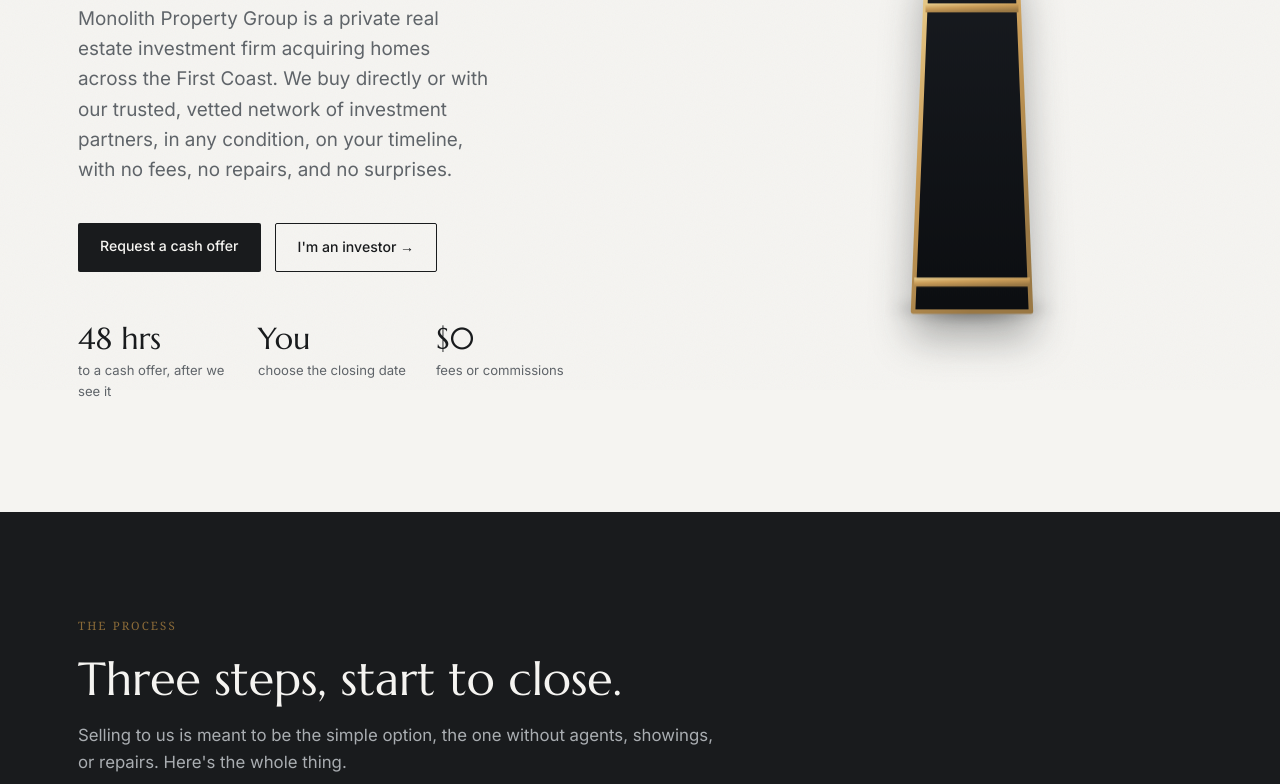
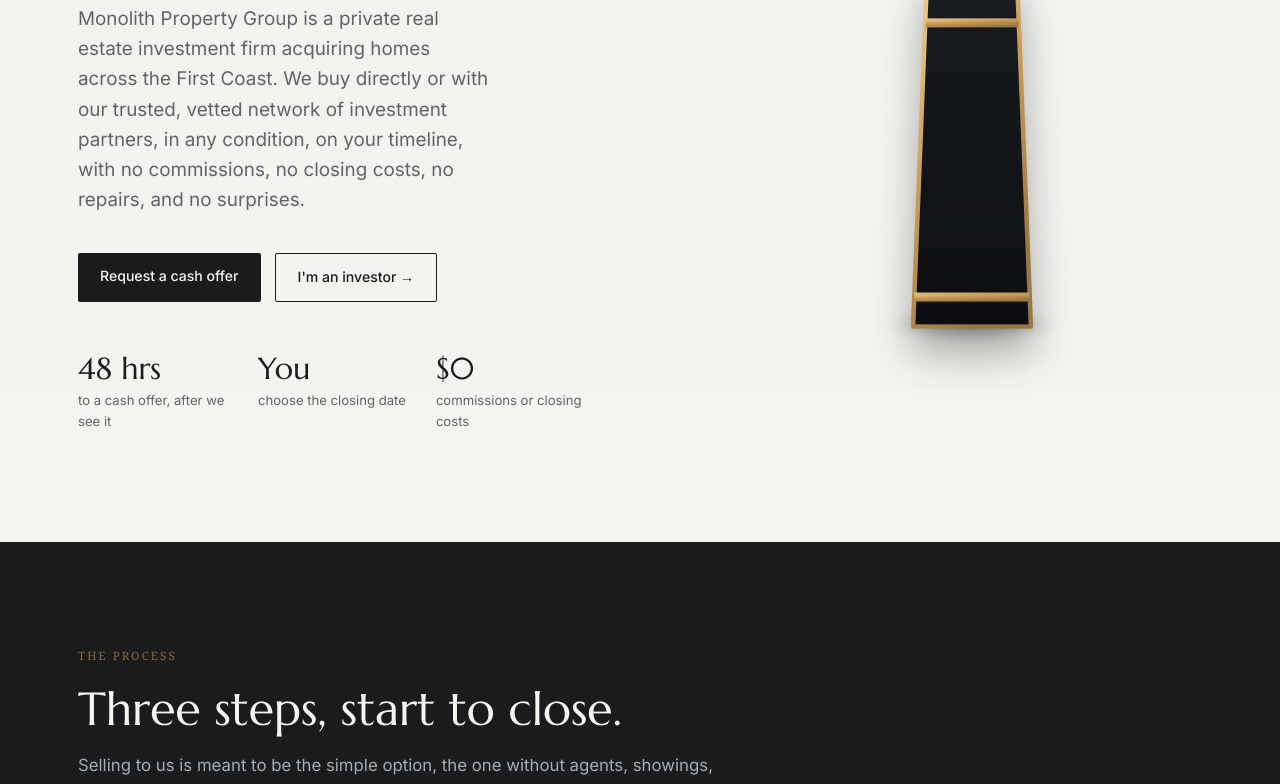
Before and after one commit to JohnFalconetti/monolithpropertygroup, a plain HTML site: page index.html in a window 1280 px wide. Shown: the part 410-1194 px from the top of the page. Drawn offline with Linux system fonts and the light colour scheme; a web font is replaced by a local one.

Commit message:
Clarify no commissions or closing costs; note payoff of amounts owed
Co-Authored-By: Claude Opus 5.5 <noreply@anthropic.com>
Claude-Session: https://claude.ai/code/session_012QsbsYtnRZF36mPq8mGDFk

```diff
--- a/index.html
+++ b/index.html
@@ -4,17 +4,17 @@
 <meta charset="UTF-8">
 <meta name="viewport" content="width=device-width, initial-scale=1.0">
 <title>Monolith Property Group | First Coast Home Acquisitions</title>
-<meta name="description" content="Monolith Property Group is a private real estate investment firm acquiring homes for cash across Florida's First Coast. Fair cash offers, any condition, no fees, and closing on your timeline.">
+<meta name="description" content="Monolith Property Group is a private real estate investment firm acquiring homes for cash across Florida's First Coast. Fair cash offers, any condition, no commissions or closing costs, and closing on your timeline.">
 <link rel="canonical" href="https://monolithpropertygroup.com/">
 <meta property="og:type" content="website">
 <meta property="og:site_name" content="Monolith Property Group">
 <meta property="og:title" content="Monolith Property Group | First Coast Home Acquisitions">
-<meta property="og:description" content="Monolith Property Group is a private real estate investment firm acquiring homes for cash across Florida's First Coast. Fair cash offers, any condition, no fees, and closing on your timeline.">
+<meta property="og:description" content="Monolith Property Group is a private real estate investment firm acquiring homes for cash across Florida's First Coast. Fair cash offers, any condition, no commissions or closing costs, and closing on your timeline.">
 <meta property="og:url" content="https://monolithpropertygroup.com/">
 <meta property="og:image" content="https://monolithpropertygroup.com/og-image.png">
 <meta name="twitter:card" content="summary_large_image">
 <meta name="twitter:title" content="Monolith Property Group | First Coast Home Acquisitions">
-<meta name="twitter:description" content="Monolith Property Group is a private real estate investment firm acquiring homes for cash across Florida's First Coast. Fair cash offers, any condition, no fees, and closing on your timeline.">
+<meta name="twitter:description" content="Monolith Property Group is a private real estate investment firm acquiring homes for cash across Florida's First Coast. Fair cash offers, any condition, no commissions or closing costs, and closing on your timeline.">
 <meta name="twitter:image" content="https://monolithpropertygroup.com/og-image.png">
 <link rel="icon" type="image/svg+xml" href="favicon.svg">
 <link rel="icon" type="image/png" sizes="32x32" href="favicon-32.png">
@@ -178,7 +178,7 @@
     <div>
       <span class="eyebrow">First Coast Home Acquisitions</span>
       <h1>Solid Deals.<br>Clean Closings.</h1>
-      <p class="lead">Monolith Property Group is a private real estate investment firm acquiring homes across the First Coast. We buy directly or with our trusted, vetted network of investment partners, in any condition, on your timeline, with no fees, no repairs, and no surprises.</p>
+      <p class="lead">Monolith Property Group is a private real estate investment firm acquiring homes across the First Coast. We buy directly or with our trusted, vetted network of investment partners, in any condition, on your timeline, with no commissions, no closing costs, no repairs, and no surprises.</p>
       <div class="hero-cta">
         <a href="get-offer.html" class="btn btn-primary">Request a cash offer</a>
         <a href="investors.html" class="btn btn-ghost">I'm an investor &rarr;</a>
@@ -186,7 +186,7 @@
       <div class="trustrow">
         <div><div class="n">48 hrs</div><div class="l">to a cash offer, after we see it</div></div>
         <div><div class="n">You</div><div class="l">choose the closing date</div></div>
-        <div><div class="n">$0</div><div class="l">fees or commissions</div></div>
+        <div><div class="n">$0</div><div class="l">commissions or closing costs</div></div>
       </div>
     </div>
     <div class="monument">
@@ -230,7 +230,7 @@
     </div>
     <div class="cards">
       <div class="card reveal"><div class="mark">I</div><h3>We acquire as-is</h3><p>Dated interiors, deferred repairs, tenants in place, all fine. You repair nothing and clean nothing. We acquire the property exactly as it stands.</p></div>
-      <div class="card reveal"><div class="mark">II</div><h3>No fees, no commissions</h3><p>No agent commissions, no closing-cost surprises at the table. The figure we agree on is the figure you plan around.</p></div>
+      <div class="card reveal"><div class="mark">II</div><h3>No commissions or closing costs</h3><p>No agent commissions, and we cover the closing costs. The price we agree on is the price you plan around, less anything owed on the property.</p></div>
       <div class="card reveal"><div class="mark">III</div><h3>You choose the date</h3><p>Need to move quickly? Need six weeks to sort out your next move? You set the timeline, and we work around your life, not ours.</p></div>
       <div class="card reveal"><div class="mark">IV</div><h3>A trusted, vetted network</h3><p>We buy directly or alongside a small network of investment partners we have vetted for funds and a record of closing. You keep one local point of contact from first call to closing, and your information stays private.</p></div>
     </div>
@@ -286,7 +286,7 @@
       <details class="reveal"><summary>How fast can you actually close?</summary><p>Our buyers pay cash, so there's no lender to wait on. Most closings take a few weeks through a local title company, and you choose the date that fits your next move.</p></details>
       <details class="reveal"><summary>Who actually buys my home?</summary><p>Either Monolith or one of our vetted investment partners. Every partner is screened for proof of funds and a track record of closing before we work with them. Either way, we stay your point of contact, the price we agree on stays the same, and you close with a local title company.</p></details>
       <details class="reveal"><summary>I live out of state. Can you still help?</summary><p>Yes. Many of the owners we work with live outside Florida. We handle everything locally, from viewing the property to coordinating with the title company, and most paperwork can be signed remotely. You never have to make the trip.</p></details>
-      <details class="reveal"><summary>Are there any fees or commissions?</summary><p>None. There's no agent commission and no listing costs. The offer we agree on is what you walk away with.</p></details>
+      <details class="reveal"><summary>Are there any commissions or closing costs?</summary><p>None. You pay no commissions, and we cover the closing costs. Your proceeds are the agreed price minus anything owed on the property, like a mortgage or liens, which the title company pays off at closing.</p></details>
       <details class="reveal"><summary>Will my offer be as high as a retail listing?</summary><p>Usually a bit lower. That's the honest trade-off for speed, certainty, and buying as-is with no repairs or fees. For many sellers, that convenience is worth more than chasing the last dollar over several months.</p></details>
     </div>
   </div>
```
Also changed, not shown: get-offer.html (+3 -3 lines).
